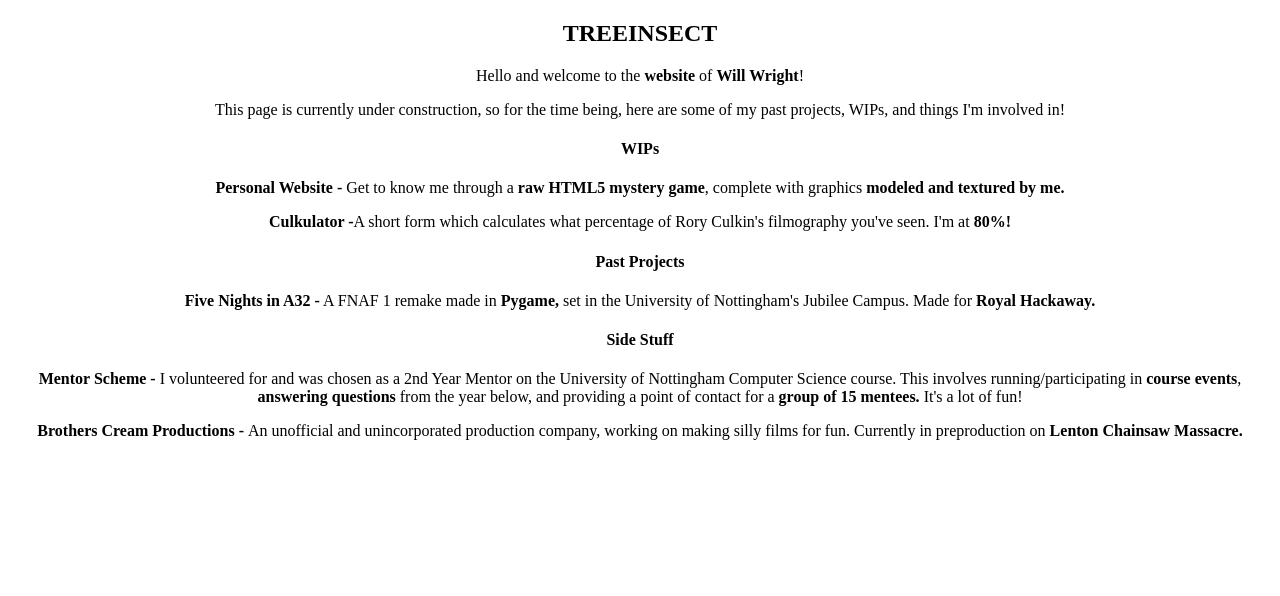
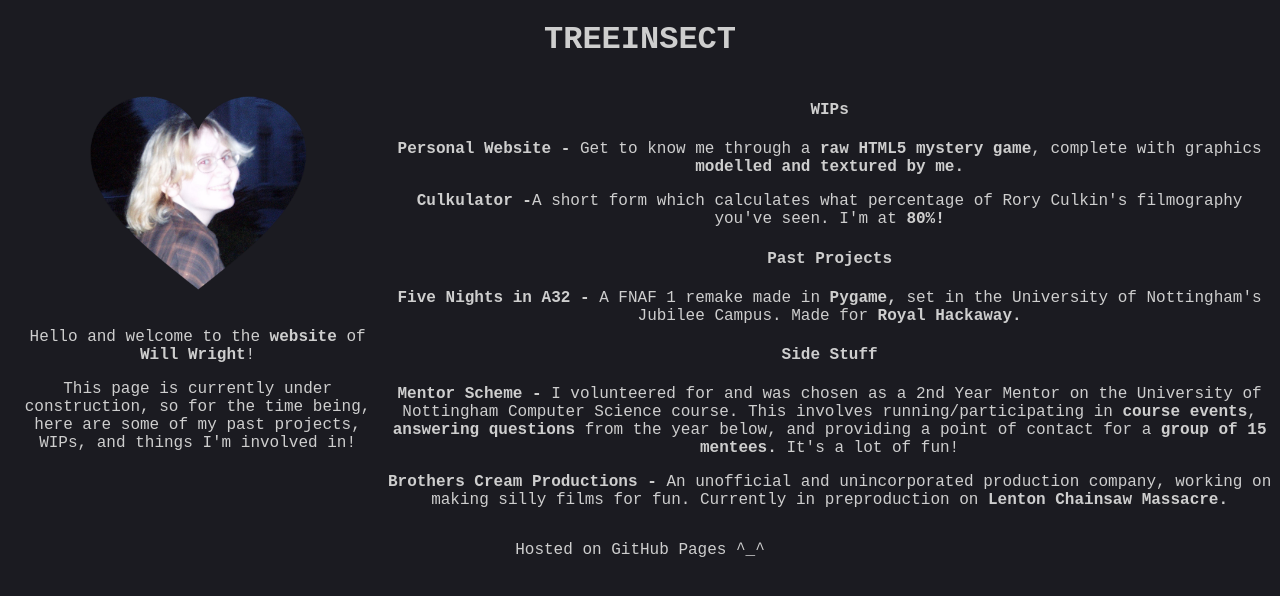
Before and after one commit to treeinsect/treeinsect.github.io, a plain HTML site: page index.html in a window 1280 px wide. Drawn offline with Linux system fonts and the light colour scheme.

Commit message:
added images, formatting, and semantic tags

```diff
--- a/index.html
+++ b/index.html
@@ -6,12 +6,20 @@
     </head>
 
     <body>
-        <h2>TREEINSECT</h2>
+
+        <header>
+            <h1>TREEINSECT</h1>
+        </header>
+
+        <aside>
+            <img src ="img/asidemain.png">
             <p>Hello and welcome to the <b>website</b> of <b>Will Wright</b>!</p>
             <p>This page is currently under construction, so for the time being, here are some of my past projects, WIPs, and things I'm involved in!</p>
+        </aside>
 
+        <section>
             <h4>WIPs</h4>
-        <p><b>Personal Website -</b> Get to know me through a <b>raw HTML5 mystery game</b>, complete with graphics <b>modeled and textured by me.</b></p>
+            <p><b>Personal Website -</b> Get to know me through a <b>raw HTML5 mystery game</b>, complete with graphics <b>modelled and textured by me.</b></p>
             <p><b>Culkulator -</b>A short form which calculates what percentage of Rory Culkin's filmography you've seen. I'm at <b>80%!</b></p>
 
             <h4>Past Projects</h4>
@@ -20,6 +28,13 @@
             <h4>Side Stuff</h4>
             <p><b>Mentor Scheme -</b> I volunteered for and was chosen as a 2nd Year Mentor on the University of Nottingham Computer Science course. This involves running/participating in <b>course events</b>, <b>answering questions</b> from the year below, and providing a point of contact for a <b>group of 15 mentees.</b> It's a lot of fun!</p>
             <p><b>Brothers Cream Productions - </b>An unofficial and unincorporated production company, working on making silly films for fun. Currently in preproduction on <b>Lenton Chainsaw Massacre.</b></p>
+        </section>
+
+        <footer>
+            <p>Hosted on GitHub Pages ^_^</p>
+        </footer>
+
+
     </body>
 
 </html>
--- a/styles.css
+++ b/styles.css
@@ -1,3 +1,27 @@
-body{
+body {
+    background-color: #1b1b21;
+
+    font-family: 'Courier New', Courier, monospace;
+    color:#cecece;
+
     text-align: center;
 }
+
+aside {
+    float: left;
+    width: 30%;
+}
+
+section {
+    float: right;
+    width: 70%;
+}
+
+img {
+    width: 60%;
+}
+
+footer {
+    float: left;
+    width: 100%;
+}
```
Also changed, not shown: img/asidemain.png (added). Lines whose indentation alone changed are shown as unchanged.
